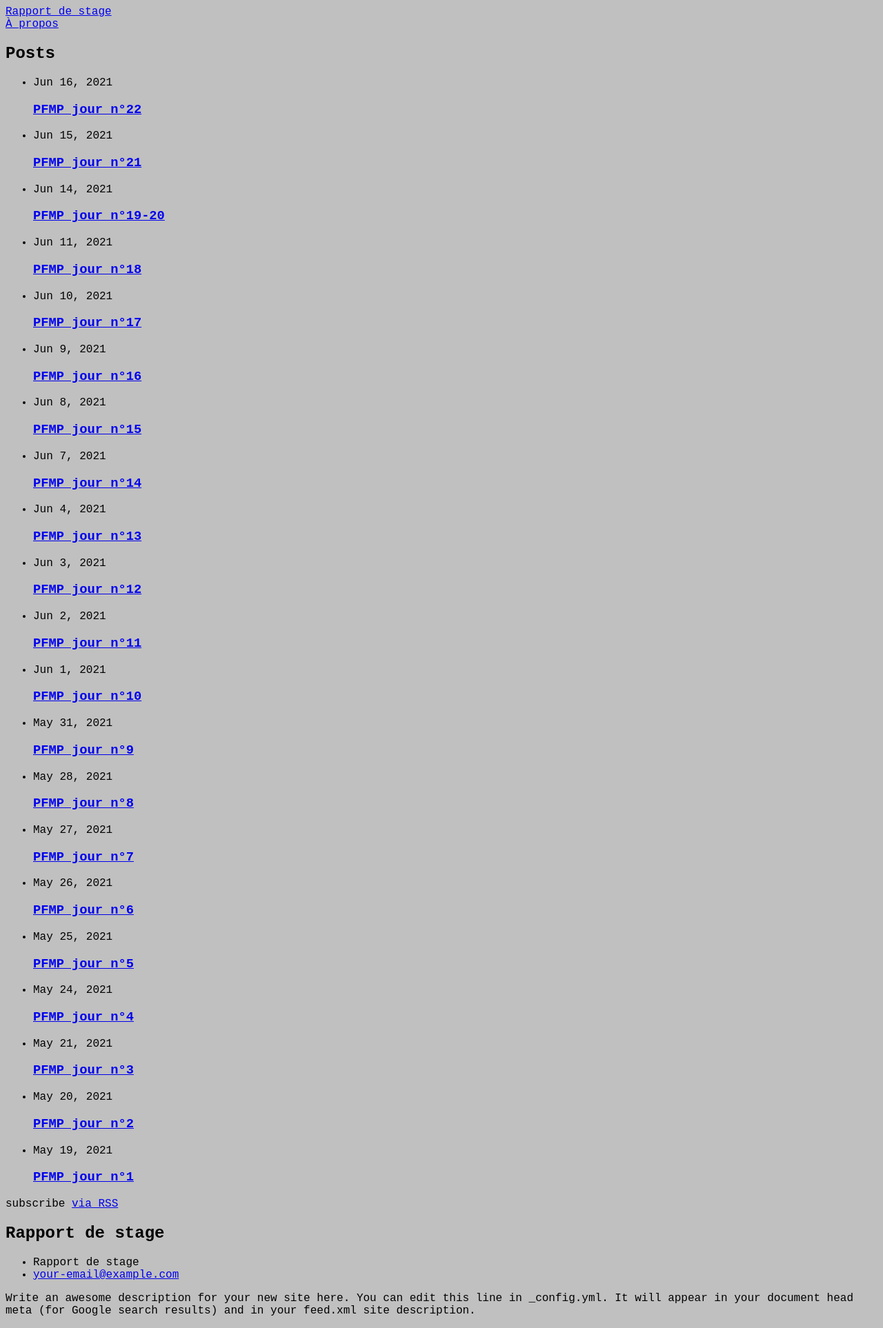
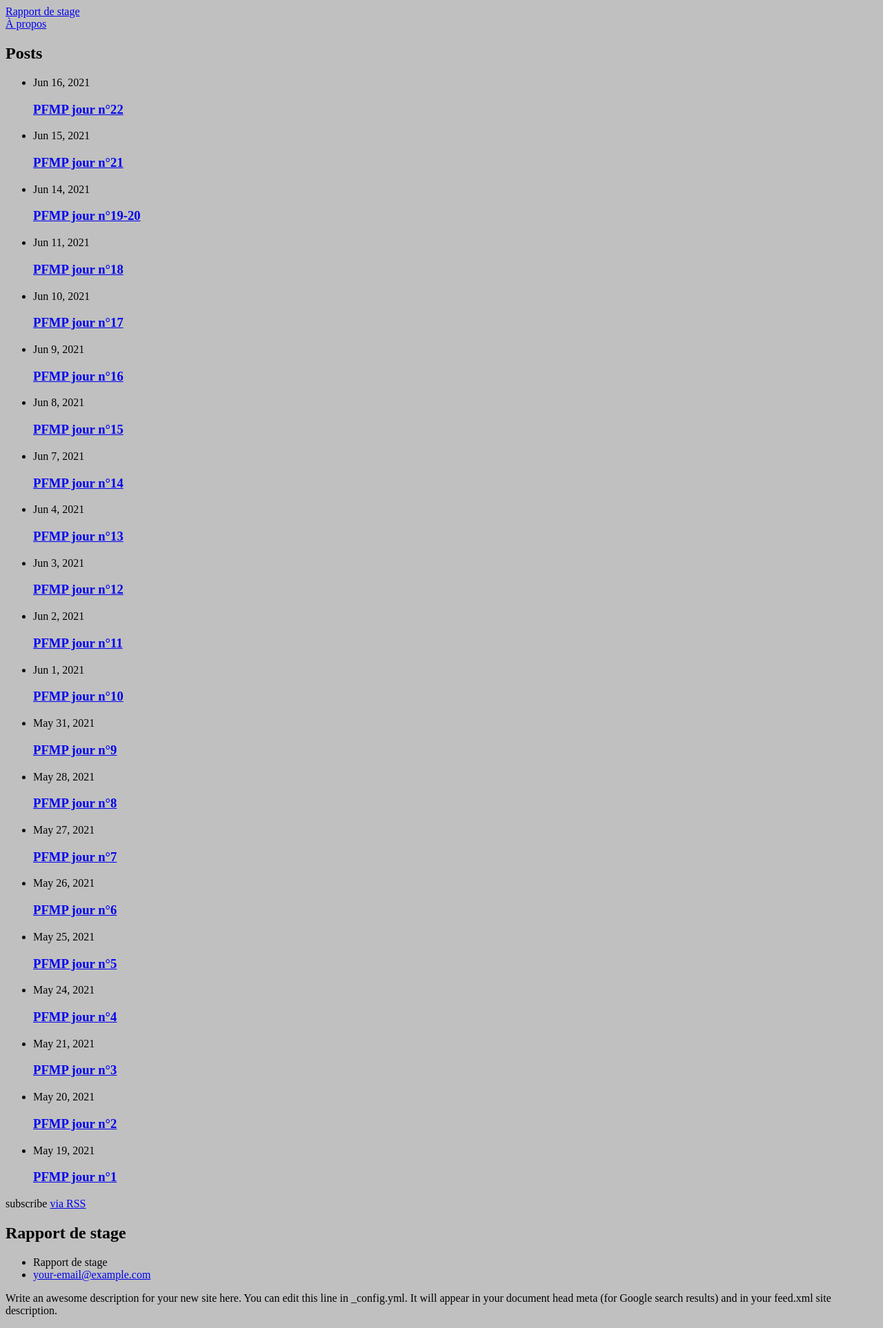
Before and after one commit to Corentin69008/Corentin69008.github.io, a Jekyll site: the page built from index.markdown, in a window 1280 px wide. Shown: the whole page at 69% size. Built offline with Jekyll 4.4.1, drawn with Linux system fonts in a browser that asks for light colours.

Commit message:
mise a jour

```diff
--- a/assets/main.css
+++ b/assets/main.css
@@ -6,5 +6,5 @@ html{
 }
 
 body{
-  font-family: OCR A Std, monospace;
+  font-family: Bookman, serif;
 }
```
